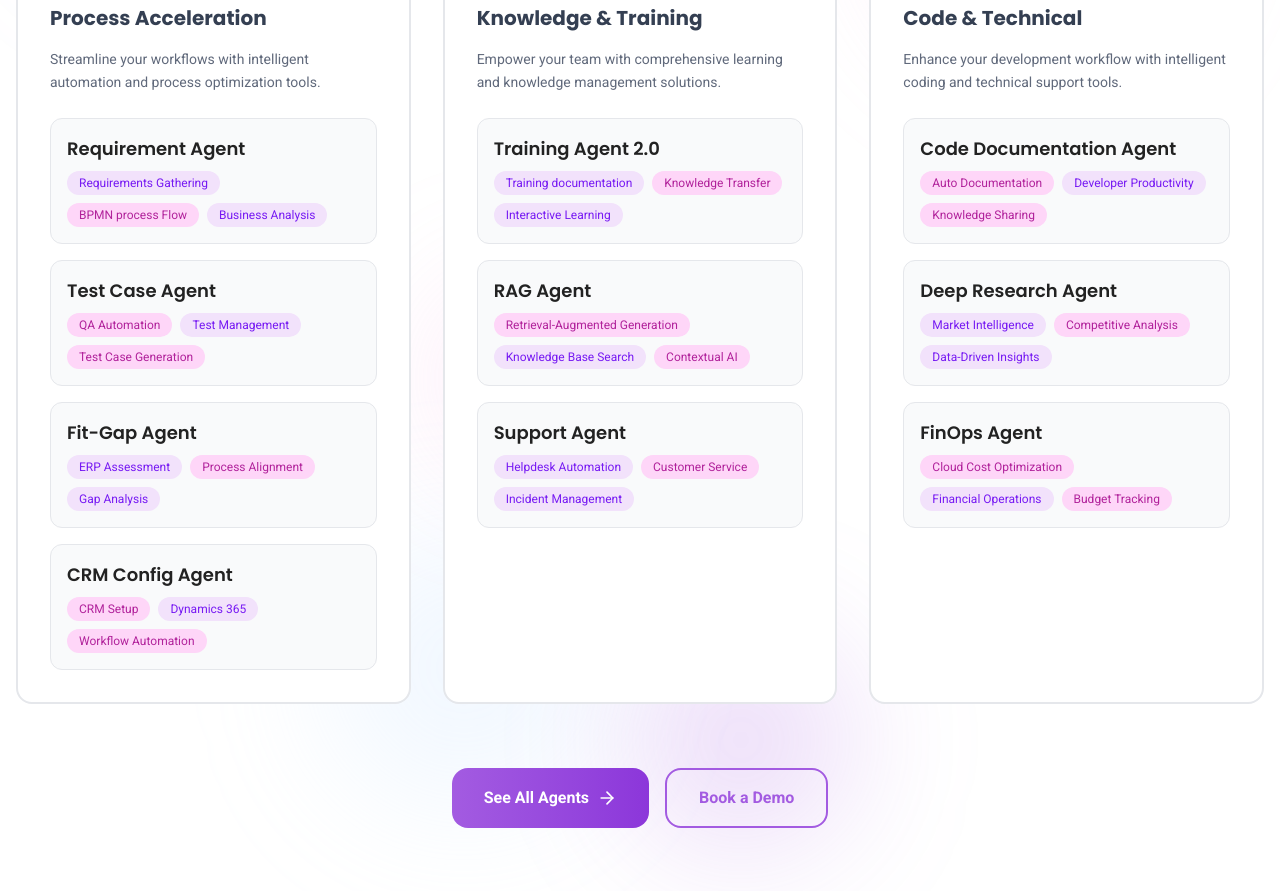
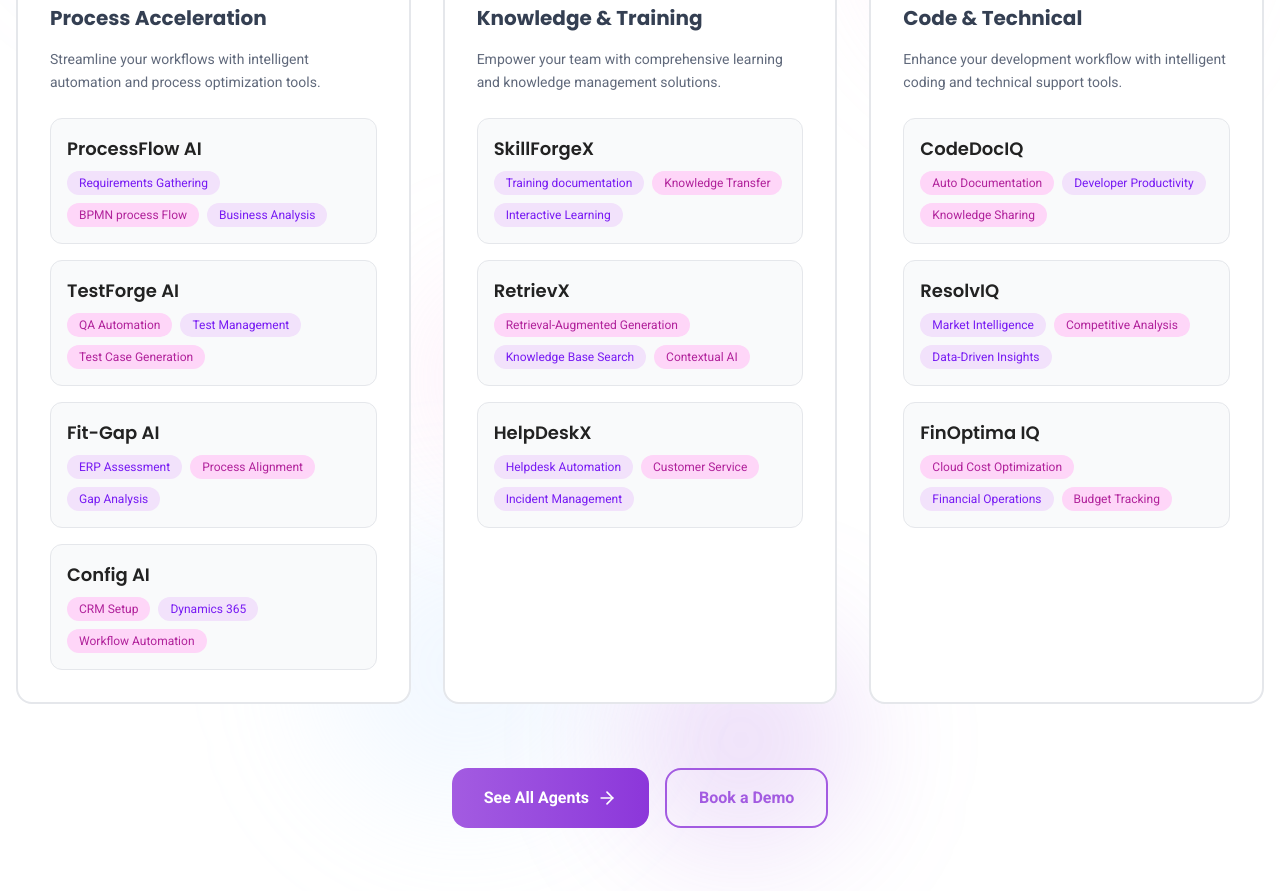
Before and after one commit to sukrutikonhar/new-betahub, a React (Vite) app: page / in a window 1280 px wide. Shown: the part 2460-3351 px from the top of the page. Built offline with nearby package versions, Linux system fonts and the light colour scheme.

Commit message:
Agent proper tags updated

```diff
--- a/src/pages/HomePage.tsx
+++ b/src/pages/HomePage.tsx
@@ -312,32 +312,32 @@ export default function HomePage() {
                                     Streamline your workflows with intelligent automation and process optimization tools.
                                 </p>
                                 <div className="space-y-4">
-                                    <a href="/agents/requirement-agent" className="group/agent block bg-gray-50 hover:bg-gray-100 rounded-xl p-4 transition-colors duration-200 border border-gray-200 hover:border-purple-200">
-                                        <h4 className="text-lg font-semibold text-dark-gray group-hover/agent:text-purple-600 mb-2 text-left transition-colors duration-200">Requirement Agent</h4>
+                                    <a href="/agents/processflow-ai" className="group/agent block bg-gray-50 hover:bg-gray-100 rounded-xl p-4 transition-colors duration-200 border border-gray-200 hover:border-purple-200">
+                                        <h4 className="text-lg font-semibold text-dark-gray group-hover/agent:text-purple-600 mb-2 text-left transition-colors duration-200">ProcessFlow AI</h4>
                                         <div className="flex flex-wrap gap-2">
                                             <span className="px-3 py-1 text-xs rounded-full" style={{ backgroundColor: '#F2E2FB', color: '#771af3' }}>Requirements Gathering</span>
                                             <span className="px-3 py-1 text-xs rounded-full" style={{ backgroundColor: '#FED6F8', color: '#b1229b' }}>BPMN process Flow</span>
                                             <span className="px-3 py-1 text-xs rounded-full" style={{ backgroundColor: '#F2E2FB', color: '#771af3' }}>Business Analysis</span>
                                         </div>
                                     </a>
-                                    <a href="/agents/test-case-agent" className="group/agent block bg-gray-50 hover:bg-gray-100 rounded-xl p-4 transition-colors duration-200 border border-gray-200 hover:border-purple-200">
-                                        <h4 className="text-lg font-semibold text-dark-gray group-hover/agent:text-purple-600 mb-2 text-left transition-colors duration-200">Test Case Agent</h4>
+                                    <a href="/agents/testforge-ai" className="group/agent block bg-gray-50 hover:bg-gray-100 rounded-xl p-4 transition-colors duration-200 border border-gray-200 hover:border-purple-200">
+                                        <h4 className="text-lg font-semibold text-dark-gray group-hover/agent:text-purple-600 mb-2 text-left transition-colors duration-200">TestForge AI</h4>
                                         <div className="flex flex-wrap gap-2">
                                             <span className="px-3 py-1 text-xs rounded-full" style={{ backgroundColor: '#FED6F8', color: '#b1229b' }}>QA Automation</span>
                                             <span className="px-3 py-1 text-xs rounded-full" style={{ backgroundColor: '#F2E2FB', color: '#771af3' }}>Test Management</span>
                                             <span className="px-3 py-1 text-xs rounded-full" style={{ backgroundColor: '#FED6F8', color: '#b1229b' }}>Test Case Generation</span>
                                         </div>
                                     </a>
-                                    <a href="/agents/fit-gap-agent" className="group/agent block bg-gray-50 hover:bg-gray-100 rounded-xl p-4 transition-colors duration-200 border border-gray-200 hover:border-purple-200">
-                                        <h4 className="text-lg font-semibold text-dark-gray group-hover/agent:text-purple-600 mb-2 text-left transition-colors duration-200">Fit-Gap Agent</h4>
+                                    <a href="/agents/fit-gap-ai" className="group/agent block bg-gray-50 hover:bg-gray-100 rounded-xl p-4 transition-colors duration-200 border border-gray-200 hover:border-purple-200">
+                                        <h4 className="text-lg font-semibold text-dark-gray group-hover/agent:text-purple-600 mb-2 text-left transition-colors duration-200">Fit-Gap AI</h4>
                                         <div className="flex flex-wrap gap-2">
                                             <span className="px-3 py-1 text-xs rounded-full" style={{ backgroundColor: '#F2E2FB', color: '#771af3' }}>ERP Assessment</span>
                                             <span className="px-3 py-1 text-xs rounded-full" style={{ backgroundColor: '#FED6F8', color: '#b1229b' }}>Process Alignment</span>
                                             <span className="px-3 py-1 text-xs rounded-full" style={{ backgroundColor: '#F2E2FB', color: '#771af3' }}>Gap Analysis</span>
                                         </div>
                                     </a>
-                                    <a href="/agents/crm-config-agent" className="group/agent block bg-gray-50 hover:bg-gray-100 rounded-xl p-4 transition-colors duration-200 border border-gray-200 hover:border-purple-200">
-                                        <h4 className="text-lg font-semibold text-dark-gray group-hover/agent:text-purple-600 mb-2 text-left transition-colors duration-200">CRM Config Agent</h4>
+                                    <a href="/agents/config-ai" className="group/agent block bg-gray-50 hover:bg-gray-100 rounded-xl p-4 transition-colors duration-200 border border-gray-200 hover:border-purple-200">
+                                        <h4 className="text-lg font-semibold text-dark-gray group-hover/agent:text-purple-600 mb-2 text-left transition-colors duration-200">Config AI</h4>
                                         <div className="flex flex-wrap gap-2">
                                             <span className="px-3 py-1 text-xs rounded-full" style={{ backgroundColor: '#FED6F8', color: '#b1229b' }}>CRM Setup</span>
                                             <span className="px-3 py-1 text-xs rounded-full" style={{ backgroundColor: '#F2E2FB', color: '#771af3' }}>Dynamics 365</span>
@@ -361,24 +361,24 @@ export default function HomePage() {
                                     Empower your team with comprehensive learning and knowledge management solutions.
                                 </p>
                                 <div className="space-y-4">
-                                    <a href="/agents/training-agent-2" className="group/agent block bg-gray-50 hover:bg-gray-100 rounded-xl p-4 transition-colors duration-200 border border-gray-200 hover:border-purple-200">
-                                        <h4 className="text-lg font-semibold text-dark-gray group-hover/agent:text-purple-600 mb-2 text-left transition-colors duration-200">Training Agent 2.0</h4>
+                                    <a href="/agents/skillforgex" className="group/agent block bg-gray-50 hover:bg-gray-100 rounded-xl p-4 transition-colors duration-200 border border-gray-200 hover:border-purple-200">
+                                        <h4 className="text-lg font-semibold text-dark-gray group-hover/agent:text-purple-600 mb-2 text-left transition-colors duration-200">SkillForgeX</h4>
                                         <div className="flex flex-wrap gap-2">
                                             <span className="px-3 py-1 text-xs rounded-full" style={{ backgroundColor: '#F2E2FB', color: '#771af3' }}>Training documentation</span>
                                             <span className="px-3 py-1 text-xs rounded-full" style={{ backgroundColor: '#FED6F8', color: '#b1229b' }}>Knowledge Transfer</span>
                                             <span className="px-3 py-1 text-xs rounded-full" style={{ backgroundColor: '#F2E2FB', color: '#771af3' }}>Interactive Learning</span>
                                         </div>
                                     </a>
-                                    <a href="/agents/rag-agent" className="group/agent block bg-gray-50 hover:bg-gray-100 rounded-xl p-4 transition-colors duration-200 border border-gray-200 hover:border-purple-200">
-                                        <h4 className="text-lg font-semibold text-dark-gray group-hover/agent:text-purple-600 mb-2 text-left transition-colors duration-200">RAG Agent</h4>
+                                    <a href="/agents/retrievx" className="group/agent block bg-gray-50 hover:bg-gray-100 rounded-xl p-4 transition-colors duration-200 border border-gray-200 hover:border-purple-200">
+                                        <h4 className="text-lg font-semibold text-dark-gray group-hover/agent:text-purple-600 mb-2 text-left transition-colors duration-200">RetrievX</h4>
                                         <div className="flex flex-wrap gap-2">
                                             <span className="px-3 py-1 text-xs rounded-full" style={{ backgroundColor: '#FED6F8', color: '#b1229b' }}>Retrieval-Augmented Generation</span>
                                             <span className="px-3 py-1 text-xs rounded-full" style={{ backgroundColor: '#F2E2FB', color: '#771af3' }}>Knowledge Base Search</span>
                                             <span className="px-3 py-1 text-xs rounded-full" style={{ backgroundColor: '#FED6F8', color: '#b1229b' }}>Contextual AI</span>
                                         </div>
                                     </a>
-                                    <a href="/agents/support-agent" className="group/agent block bg-gray-50 hover:bg-gray-100 rounded-xl p-4 transition-colors duration-200 border border-gray-200 hover:border-purple-200">
-                                        <h4 className="text-lg font-semibold text-dark-gray group-hover/agent:text-purple-600 mb-2 text-left transition-colors duration-200">Support Agent</h4>
+                                    <a href="/agents/helpdeskx" className="group/agent block bg-gray-50 hover:bg-gray-100 rounded-xl p-4 transition-colors duration-200 border border-gray-200 hover:border-purple-200">
+                                        <h4 className="text-lg font-semibold text-dark-gray group-hover/agent:text-purple-600 mb-2 text-left transition-colors duration-200">HelpDeskX</h4>
                                         <div className="flex flex-wrap gap-2">
                                             <span className="px-3 py-1 text-xs rounded-full" style={{ backgroundColor: '#F2E2FB', color: '#771af3' }}>Helpdesk Automation</span>
                                             <span className="px-3 py-1 text-xs rounded-full" style={{ backgroundColor: '#FED6F8', color: '#b1229b' }}>Customer Service</span>
@@ -402,24 +402,24 @@ export default function HomePage() {
                                     Enhance your development workflow with intelligent coding and technical support tools.
                                 </p>
                                 <div className="space-y-4">
-                                    <a href="/agents/code-documentation-agent" className="group/agent block bg-gray-50 hover:bg-gray-100 rounded-xl p-4 transition-colors duration-200 border border-gray-200 hover:border-purple-200">
-                                        <h4 className="text-lg font-semibold text-dark-gray group-hover/agent:text-purple-600 mb-2 text-left transition-colors duration-200">Code Documentation Agent</h4>
+                                    <a href="/agents/codedociq" className="group/agent block bg-gray-50 hover:bg-gray-100 rounded-xl p-4 transition-colors duration-200 border border-gray-200 hover:border-purple-200">
+                                        <h4 className="text-lg font-semibold text-dark-gray group-hover/agent:text-purple-600 mb-2 text-left transition-colors duration-200">CodeDocIQ</h4>
                                         <div className="flex flex-wrap gap-2">
                                             <span className="px-3 py-1 text-xs rounded-full" style={{ backgroundColor: '#FED6F8', color: '#b1229b' }}>Auto Documentation</span>
                                             <span className="px-3 py-1 text-xs rounded-full" style={{ backgroundColor: '#F2E2FB', color: '#771af3' }}>Developer Productivity</span>
                                             <span className="px-3 py-1 text-xs rounded-full" style={{ backgroundColor: '#FED6F8', color: '#b1229b' }}>Knowledge Sharing</span>
                                         </div>
                                     </a>
-                                    <a href="/agents/deep-research-agent" className="group/agent block bg-gray-50 hover:bg-gray-100 rounded-xl p-4 transition-colors duration-200 border border-gray-200 hover:border-purple-200">
-                                        <h4 className="text-lg font-semibold text-dark-gray group-hover/agent:text-purple-600 mb-2 text-left transition-colors duration-200">Deep Research Agent</h4>
+                                    <a href="/agents/resolviq" className="group/agent block bg-gray-50 hover:bg-gray-100 rounded-xl p-4 transition-colors duration-200 border border-gray-200 hover:border-purple-200">
+                                        <h4 className="text-lg font-semibold text-dark-gray group-hover/agent:text-purple-600 mb-2 text-left transition-colors duration-200">ResolvIQ</h4>
                                         <div className="flex flex-wrap gap-2">
                                             <span className="px-3 py-1 text-xs rounded-full" style={{ backgroundColor: '#F2E2FB', color: '#771af3' }}>Market Intelligence</span>
                                             <span className="px-3 py-1 text-xs rounded-full" style={{ backgroundColor: '#FED6F8', color: '#b1229b' }}>Competitive Analysis</span>
                                             <span className="px-3 py-1 text-xs rounded-full" style={{ backgroundColor: '#F2E2FB', color: '#771af3' }}>Data-Driven Insights</span>
                                         </div>
                                     </a>
-                                    <a href="/agents/finops-agent" className="group/agent block bg-gray-50 hover:bg-gray-100 rounded-xl p-4 transition-colors duration-200 border border-gray-200 hover:border-purple-200">
-                                        <h4 className="text-lg font-semibold text-dark-gray group-hover/agent:text-purple-600 mb-2 text-left transition-colors duration-200">FinOps Agent</h4>
+                                    <a href="/agents/finoptima-iq" className="group/agent block bg-gray-50 hover:bg-gray-100 rounded-xl p-4 transition-colors duration-200 border border-gray-200 hover:border-purple-200">
+                                        <h4 className="text-lg font-semibold text-dark-gray group-hover/agent:text-purple-600 mb-2 text-left transition-colors duration-200">FinOptima IQ</h4>
                                         <div className="flex flex-wrap gap-2">
                                             <span className="px-3 py-1 text-xs rounded-full" style={{ backgroundColor: '#FED6F8', color: '#b1229b' }}>Cloud Cost Optimization</span>
                                             <span className="px-3 py-1 text-xs rounded-full" style={{ backgroundColor: '#F2E2FB', color: '#771af3' }}>Financial Operations</span>
```
